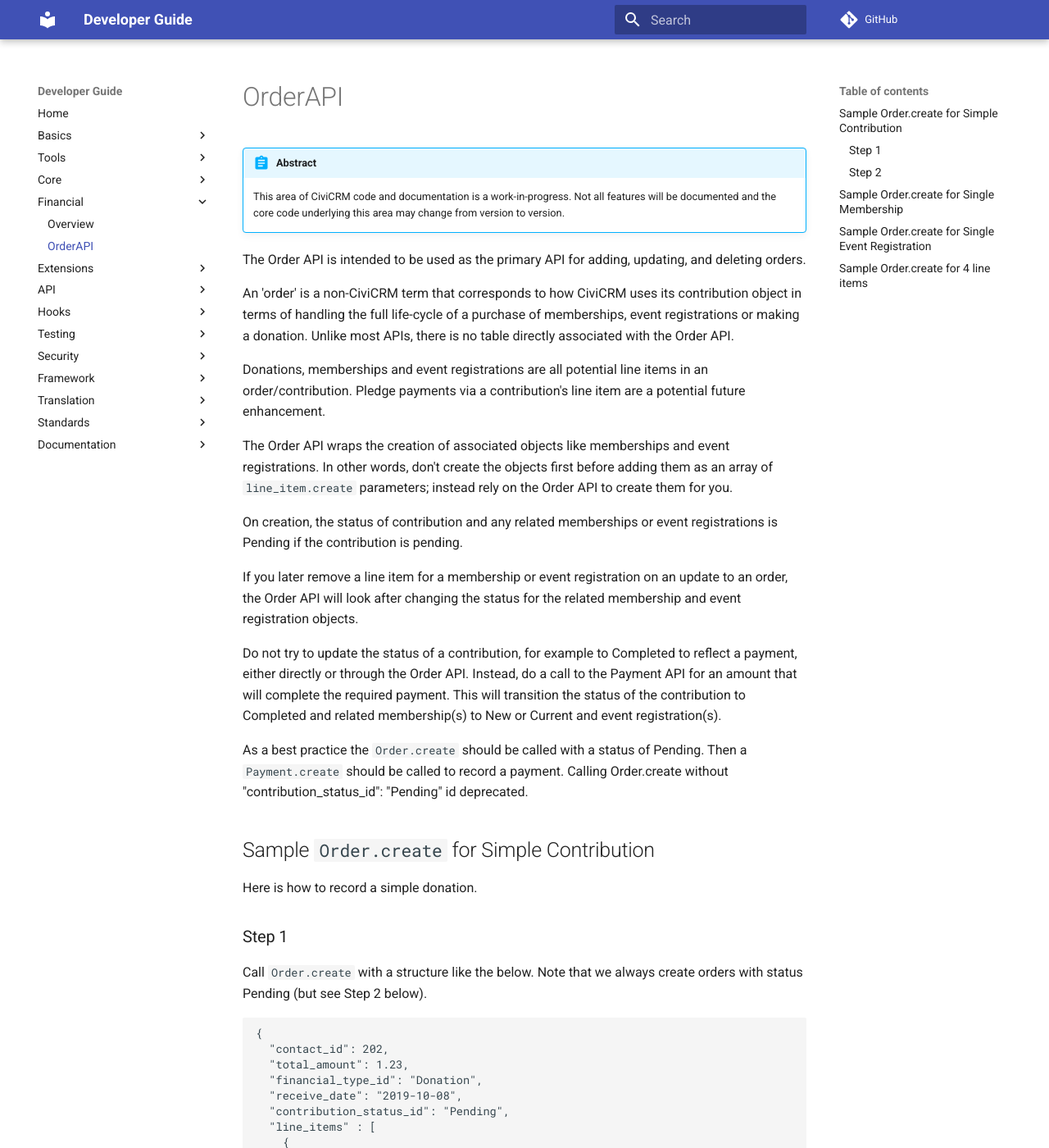
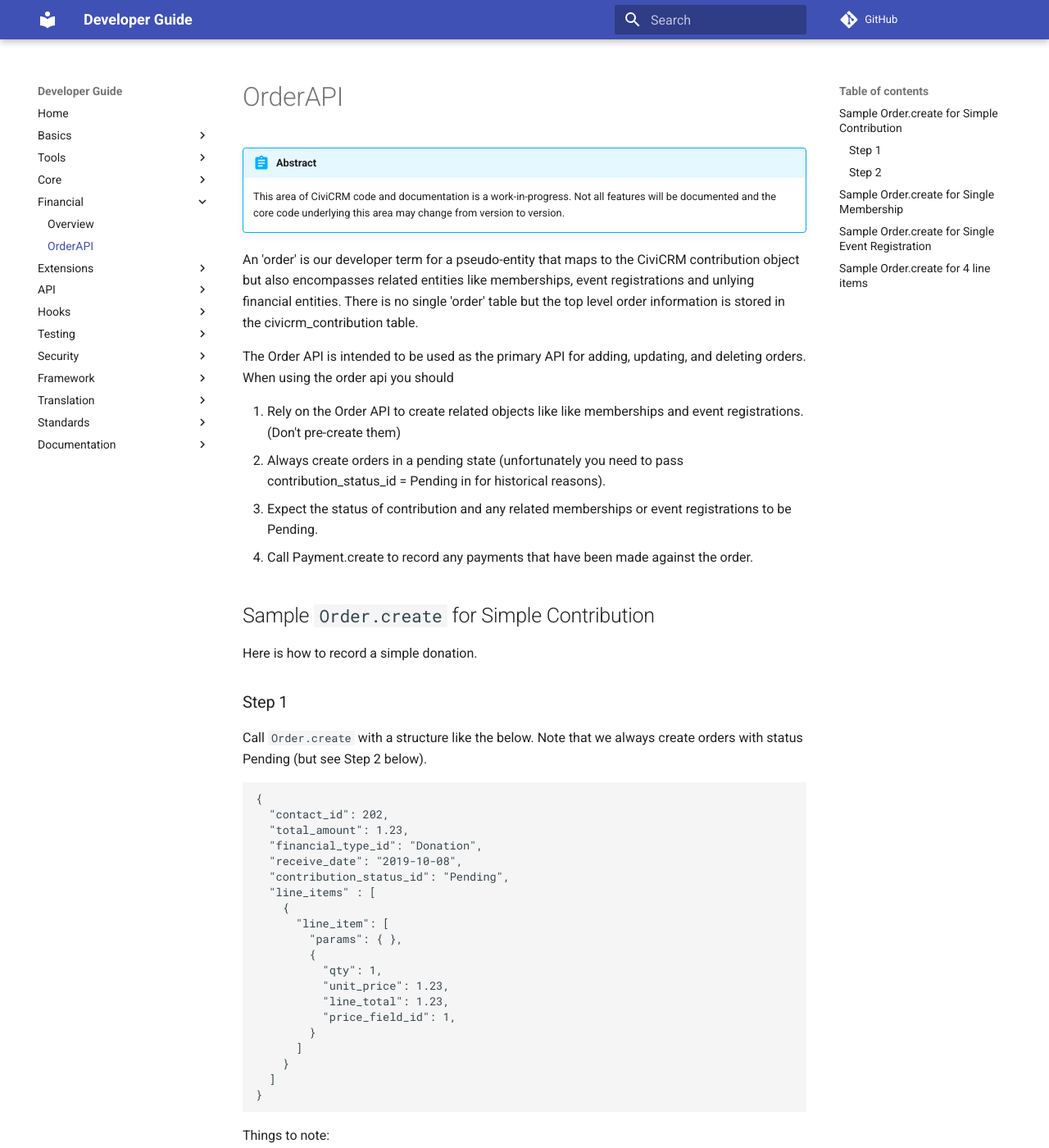
Before and after one commit to civicrm/civicrm-dev-docs, an MkDocs documentation site: the page built from docs/financial/OrderAPI.md, in a window 1280 px wide and 1400 px high. Shown: the whole window at 82% size. Built offline with MkDocs 1.6.1 and Material for MkDocs 9.7.7, drawn with Linux system fonts in a browser that asks for light colours; comment, search, counter and statistics services are not loaded; old or Windows-style settings are respelled for this version of MkDocs.

Commit message:
Copy editing on Order api
I just read the first part & believe this edit makes it more succinct & clearer

```diff
--- a/docs/financial/OrderAPI.md
+++ b/docs/financial/OrderAPI.md
@@ -3,21 +3,14 @@
     will be documented and the core code underlying this area may change from version
     to version.
 
-The Order API is intended to be used as the primary API for adding, updating, and deleting orders.
+An 'order' is our developer term for a pseudo-entity that maps to the CiviCRM contribution object but also encompasses related entities like memberships, event registrations and unlying financial entities. There is no single 'order' table but the top level order information is stored in the civicrm_contribution table.
 
-An 'order' is a non-CiviCRM term that corresponds to how CiviCRM uses its contribution object in terms of handling the full life-cycle of a purchase of memberships, event registrations or making a donation. Unlike most APIs, there is no table directly associated with the Order API.
+The Order API is intended to be used as the primary API for adding, updating, and deleting orders. When using the order api you should
 
-Donations, memberships and event registrations are all potential line items in an order/contribution. Pledge payments via a contribution's line item are a potential future enhancement.
-
-The Order API wraps the creation of associated objects like memberships and event registrations. In other words, don't create the objects first before adding them as an array of `line_item.create` parameters; instead rely on the Order API to create them for you.
-
-On creation, the status of contribution and any related memberships or event registrations is Pending if the contribution is pending.
-
-If you later remove a line item for a membership or event registration on an update to an order, the Order API will look after changing the status for the related membership and event registration objects.
-
-Do not try to update the status of a contribution, for example to Completed to reflect a payment, either directly or through the Order API. Instead, do a call to the Payment API for an amount that will complete the required payment. This will transition the status of the contribution to Completed and related membership(s) to New or Current and event registration(s).
-
-As a best practice the `Order.create` should be called with a status of Pending. Then a `Payment.create` should be called to record a payment. Calling Order.create without  "contribution_status_id": "Pending" id deprecated.
+1. Rely on the Order API to create related objects like like memberships and event registrations. (Don't pre-create them)
+2. Always create orders in a pending state (unfortunately you need to pass contribution_status_id = Pending in for historical reasons).
+3. Expect the status of contribution and any related memberships or event registrations to be Pending.
+4. Call Payment.create to record any payments that have been made against the order.
 
 ## Sample `Order.create` for Simple Contribution
 
```
